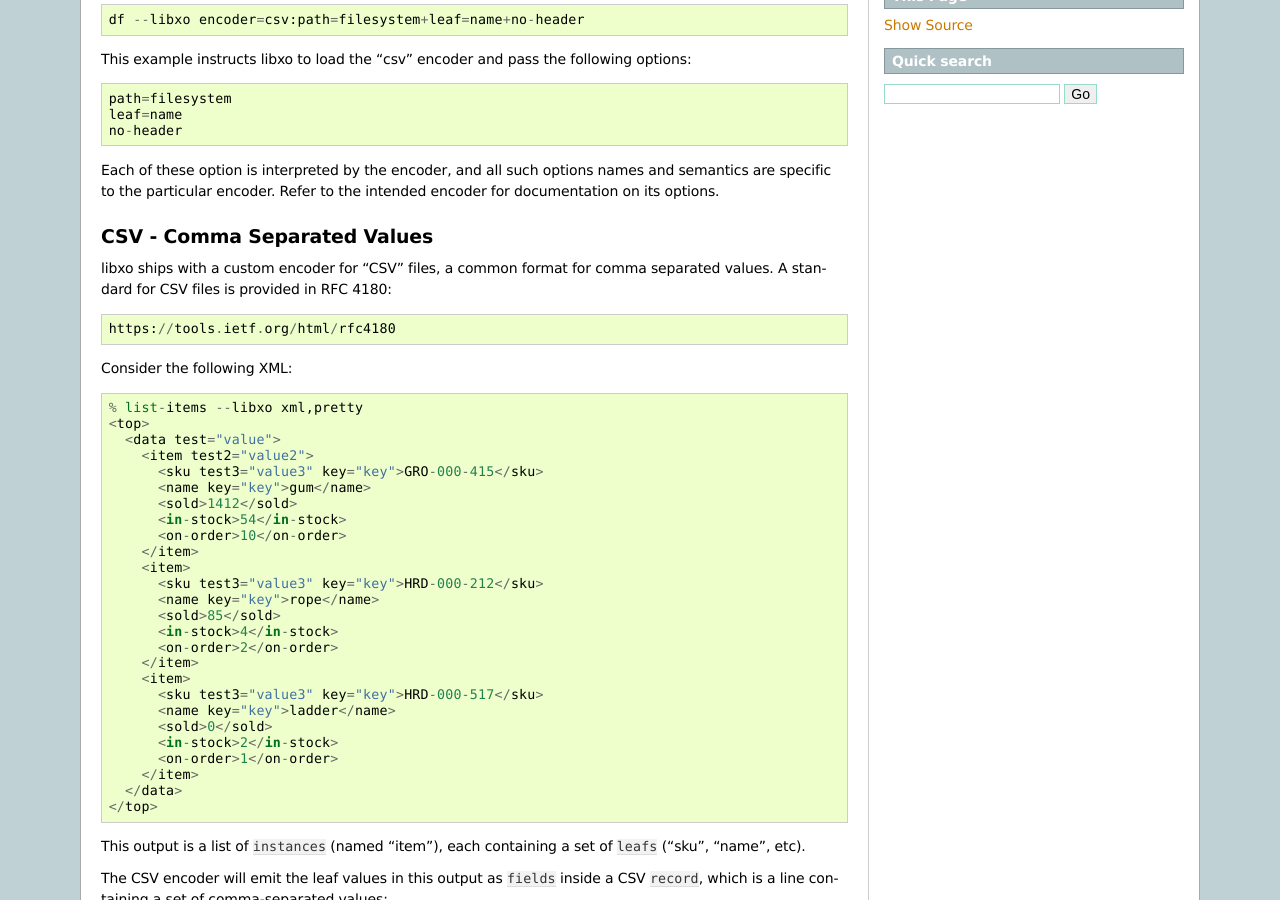
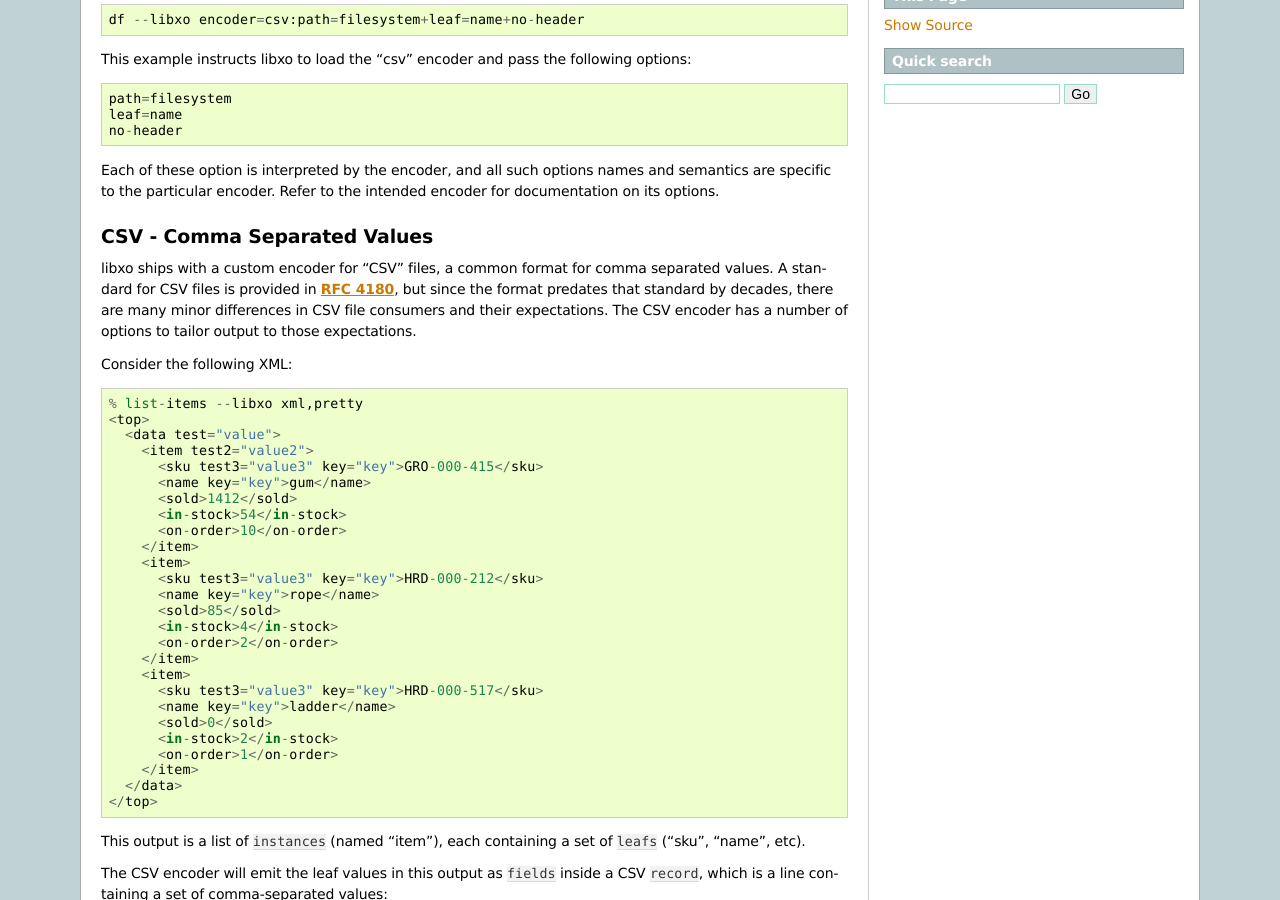
Before and after one commit to Juniper/libxo, a Sphinx documentation site: the page built from doc/encoders.rst, in a window 1280 px wide and 900 px high, scrolled down 468 px. Built offline with Sphinx 7.4.7, drawn with Linux system fonts in a browser that asks for light colours.

Commit message:
fix RFC reference; add more words

```diff
--- a/doc/encoders.rst
+++ b/doc/encoders.rst
@@ -48,10 +48,11 @@ CSV - Comma Separated Values
 ----------------------------
 
 libxo ships with a custom encoder for "CSV" files, a common format for
-comma separated values.  A standard for CSV files is provided in RFC
-4180::
-
-    https://tools.ietf.org/html/rfc4180
+comma separated values.  A standard for CSV files is provided in
+:RFC:`4180`, but since the format predates that standard by decades,
+there are many minor differences in CSV file consumers and their
+expectations.  The CSV encoder has a number of options to tailor
+output to those expectations.
 
 Consider the following XML::
 
```
